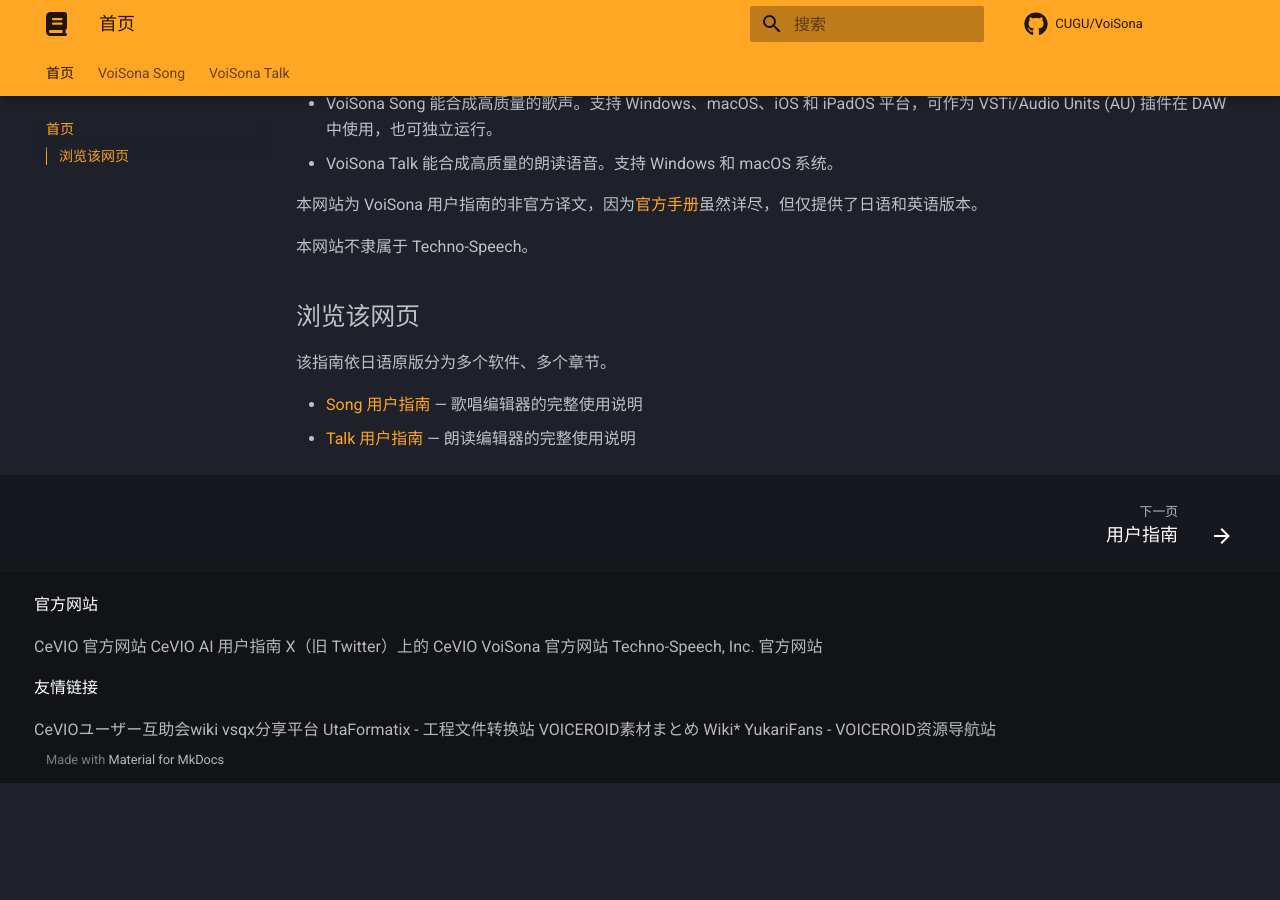
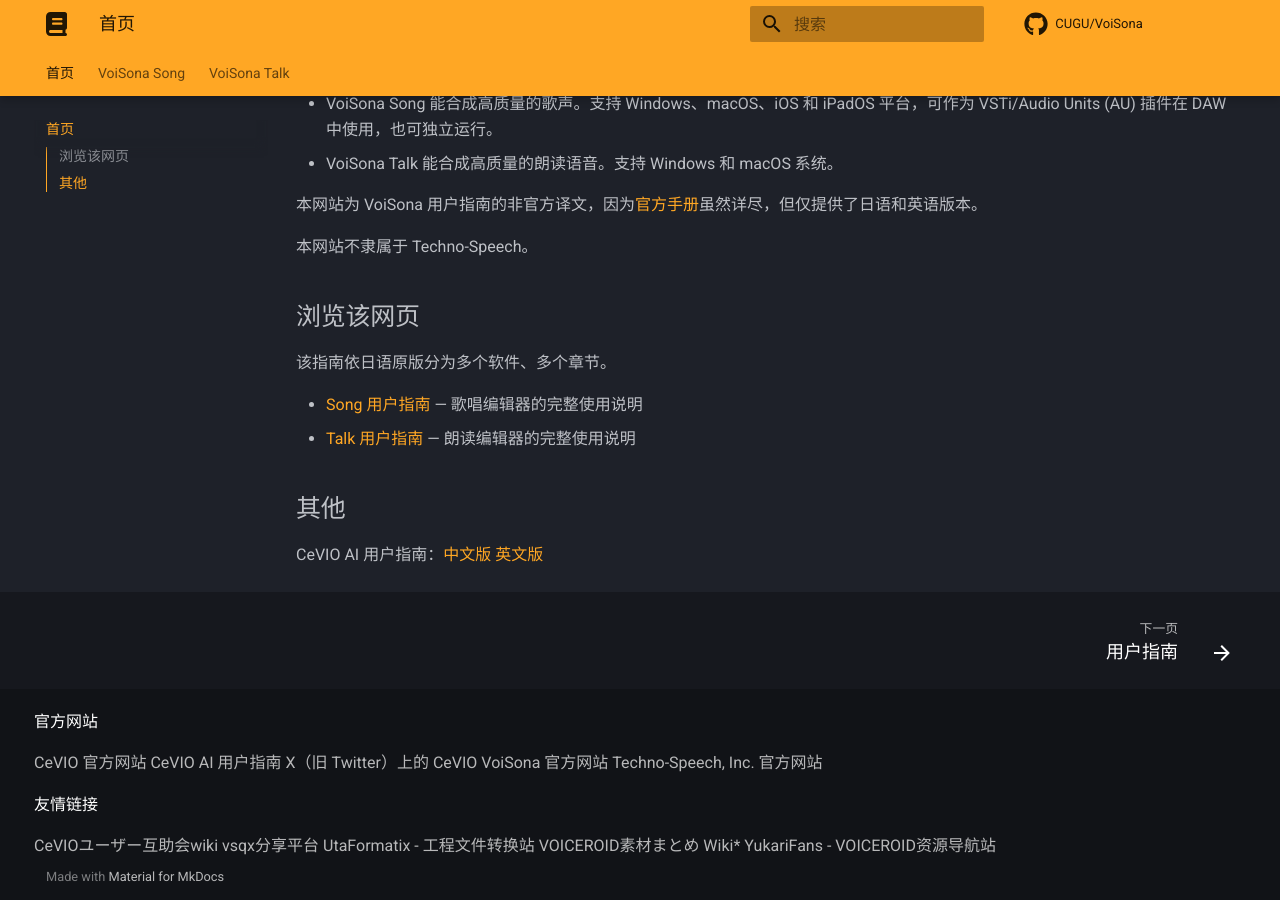
Before and after one commit to CeVIO-User-Guide-Unofficial/VoiSona, an MkDocs documentation site: the page built from docs/index.md, in a window 1280 px wide and 900 px high, scrolled down 506 px. Built offline with MkDocs 1.6.1 and Material for MkDocs 9.7.7, drawn with Linux system fonts in a browser that asks for light colours; comment, search, counter and statistics services are not loaded; before the commit the page ends 1289 px from its top, so only the background shows below that.

Commit message:
添加首页链接

```diff
--- a/docs/index.md
+++ b/docs/index.md
@@ -19,3 +19,7 @@ VoiSona 是基于最新的 AI 技术，逼真地再现人声的声音合成软
 
 - [Song 用户指南](song/manual.md) — 歌唱编辑器的完整使用说明
 - [Talk 用户指南](talk/manual.md) — 朗读编辑器的完整使用说明
+
+## 其他
+
+CeVIO AI 用户指南：[中文版](https://zh.ceviodoc.uk) [英文版](https://en.ceviodoc.uk)
```
